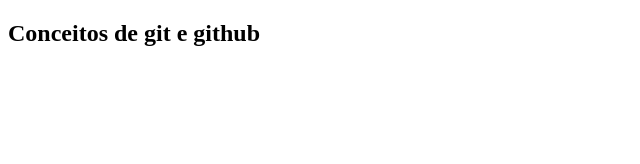
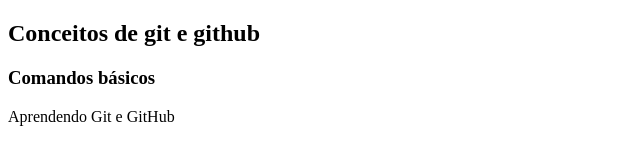
Before and after one commit to I1C2T/aula_git, a plain HTML site: page index.html in a window 1280 px wide. Shown: the whole page, without its empty margins (0-640 px from the left). Drawn offline with Linux system fonts and the light colour scheme.

Commit message:
Novo ajuste

```diff
--- a/index.html
+++ b/index.html
@@ -7,5 +7,7 @@
 </head>
 <body>
     <h2>Conceitos de git e github</h2>
+    <h3>Comandos básicos</h3>
+    <p>Aprendendo Git e GitHub</p>
 </body>
 </html>
```
